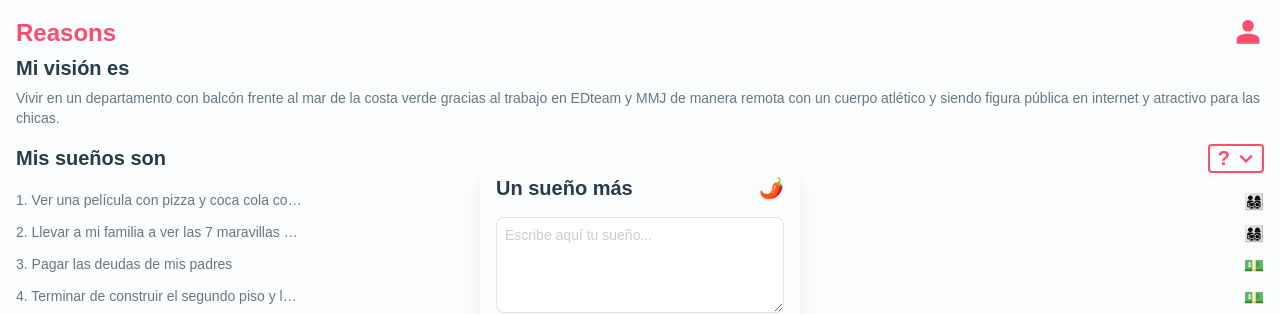
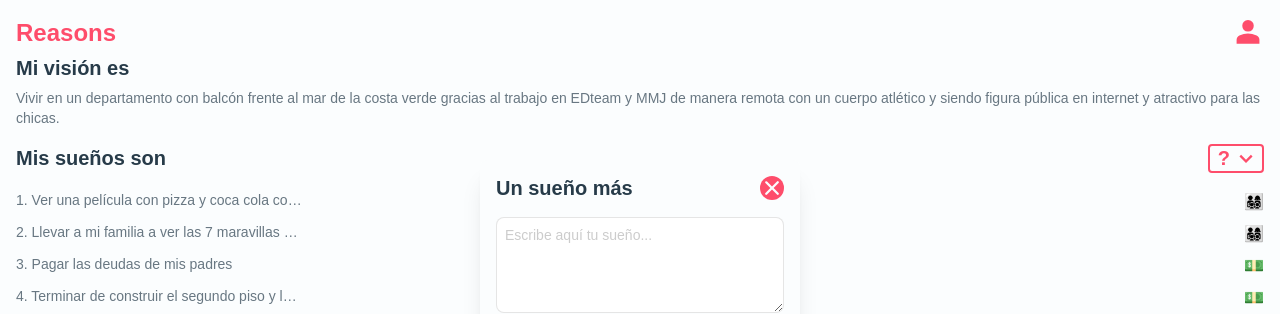
Before and after one commit to DenilDenilson/reasons, a React (Vite) app: page / in a window 1280 px wide. Both pictures are taken after a click on the element 1240 px from the left and 664 px from the top of the page. Shown: the top 314 px of the page. Built offline with nearby package versions, Linux system fonts and the light colour scheme.

Commit message:
Terminado y añadido funcionalidad al active state de dreamAdd

```diff
--- a/src/FixedButtom.jsx
+++ b/src/FixedButtom.jsx
@@ -35,7 +35,7 @@ export default function FixedButtom() {
         // <h1 className="bg-salmon-900 w-28 h-24 absolute top-0 left-0 right-0 bottom-0 m-auto">
         //   GA
         // </h1>
-        <ModalMore text={"Un sueño más"} />
+        <ModalMore text={"Un sueño más"} closeModel={closeModal} />
       )}
     </>
   );
--- a/src/ModalMore.jsx
+++ b/src/ModalMore.jsx
@@ -1,11 +1,15 @@
+import Close from "./assets/Close";
 import SecondaryButton from "./assets/SecondaryButton";
 import DreamSelection from "./DreamSelection";
 
-export default function ModalMore({ text }) {
+export default function ModalMore({ text, closeModel }) {
   return (
     <section className="bg-greys-BG w-80 flex flex-col gap-4 absolute top-40 left-0 right-0 m-auto p-4 shadow-xl rounded-lg">
       <p className="heading4 text-greys-TITLE flex justify-between">
-        {text} <span>🌶️</span>
+        {text}
+        <span onClick={closeModel}>
+          <Close className="bg-base-500 rounded-full" />{" "}
+        </span>
       </p>
       <textarea
         className="placeholder-greys-BORDER placeholder:small-regular border-[1px] border-greys-BORDER h-24 p-2 rounded-lg border-opacity-50 small-regular text-greys-TEXT outline-1 focus:outline-base-500"
--- /dev/null
+++ b/src/assets/Close.jsx
@@ -0,0 +1,15 @@
+export default function Close(props) {
+  return (
+    <svg
+      // onClick={closeBody}
+      xmlns="http://www.w3.org/2000/svg"
+      height={24}
+      viewBox="0 96 960 960"
+      width={24}
+      fill={"#FBFDFE"} //BG
+      {...props}
+    >
+      <path d="M480 640 282 838q-14 14-32.5 14T218 838q-14-13-14-31.5t14-31.5l198-199-198-198q-13-13-13-32t13-32q12-13 31-13t33 13l198 199 199-200q13-13 31.5-13t32.5 13q13 14 13 32.5T743 377L544 575l198 199q14 14 14 32.5T742 838q-13 14-32 14t-31-14L480 640Z" />
+    </svg>
+  );
+}
```
